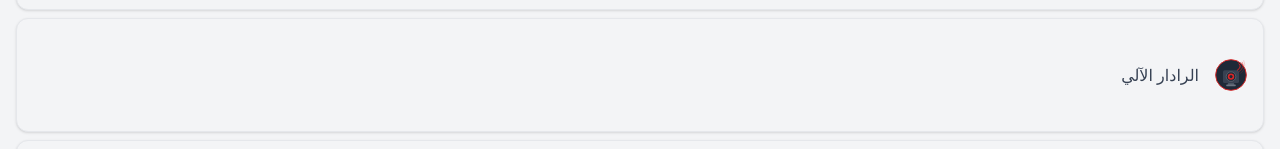
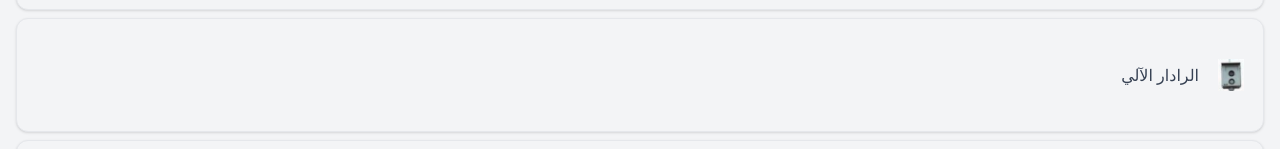
Before and after one commit to interfoufou/trafic-info, a Next.js app: page / in a window 1280 px wide. Both pictures are taken after a click on the button "الخدمات". Shown: the part 483-632 px from the top of the page. Built offline with nearby package versions, Linux system fonts and the light colour scheme.

Commit message:
تحديث شعار الرادار الآلي بصورة جديدة

```diff
--- a/src/app/page.tsx
+++ b/src/app/page.tsx
@@ -978,7 +978,7 @@ export default function Home() {
                   <CardContent className="p-4">
                     <div className="flex items-center gap-4">
                       {service.icon === 'radar' ? (
-                        <Image src="/icons/radar.svg" alt="Radar" width={32} height={32} className="w-8 h-8" />
+                        <Image src="/icons/radar.png" alt="Radar" width={32} height={32} className="w-8 h-8 object-contain" />
                       ) : (
                         <div className="text-2xl">{service.icon}</div>
                       )}
```
Also changed, not shown: public/icons/radar.png (added), public/icons/radar.svg (deleted).
